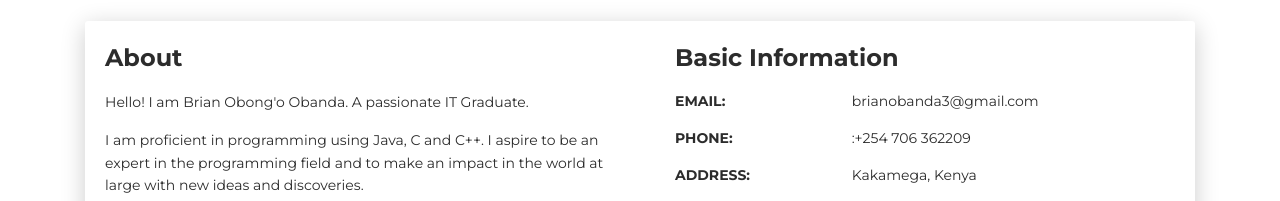
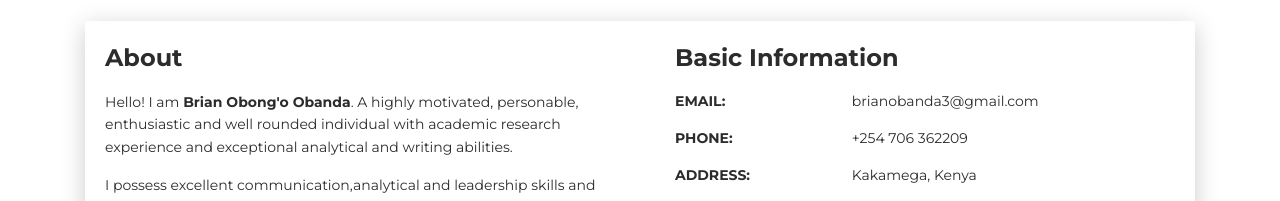
Before and after one commit to Imakangi/brian-obongo-obanda, a plain HTML site: page index.html in a window 1280 px wide. Shown: the part 599-800 px from the top of the page. Drawn offline with Linux system fonts and the light colour scheme.

Commit message:
updated about section

```diff
--- a/index.html
+++ b/index.html
@@ -137,11 +137,14 @@
                   <div class="card-body">
                     <div class="h4 mt-0 title">About</div>
                     <p>
-                      Hello! I am Brian Obong'o Obanda. A passionate IT Graduate.
+                      Hello! I am <strong>Brian Obong'o Obanda</strong>. A highly motivated, personable, enthusiastic and well rounded individual with academic research experience and
+                      exceptional analytical and writing abilities.
                     </p>
                     <p>
-                      I am proficient in programming using Java, C and C++. I aspire to be an expert in the programming field and to
-                      make an impact in the world at large with new ideas and discoveries.
+                      I possess excellent communication,analytical and leadership skills and ability
+                      to plan and organize workload in order to meet deadlines.I enjoy interacting with others as part of a team and equally
+                      able to work on my own and achieve the desired objectives.Am seeking a challenging opportunity in order to further
+                      develop and apply highly skill set.
                     </p>
                       <a href="javascript:void(0)" target="_blank"
                         >Learn More</a
@@ -162,7 +165,7 @@
                       <div class="col-sm-4">
                         <strong class="text-uppercase">Phone:</strong>
                       </div>
-                      <div class="col-sm-8">:+254 706 362209</div>
+                      <div class="col-sm-8">+254 706 362209</div>
                     </div>
                     <div class="row mt-3">
                       <div class="col-sm-4">
```
Also changed, not shown: 1 other file.
